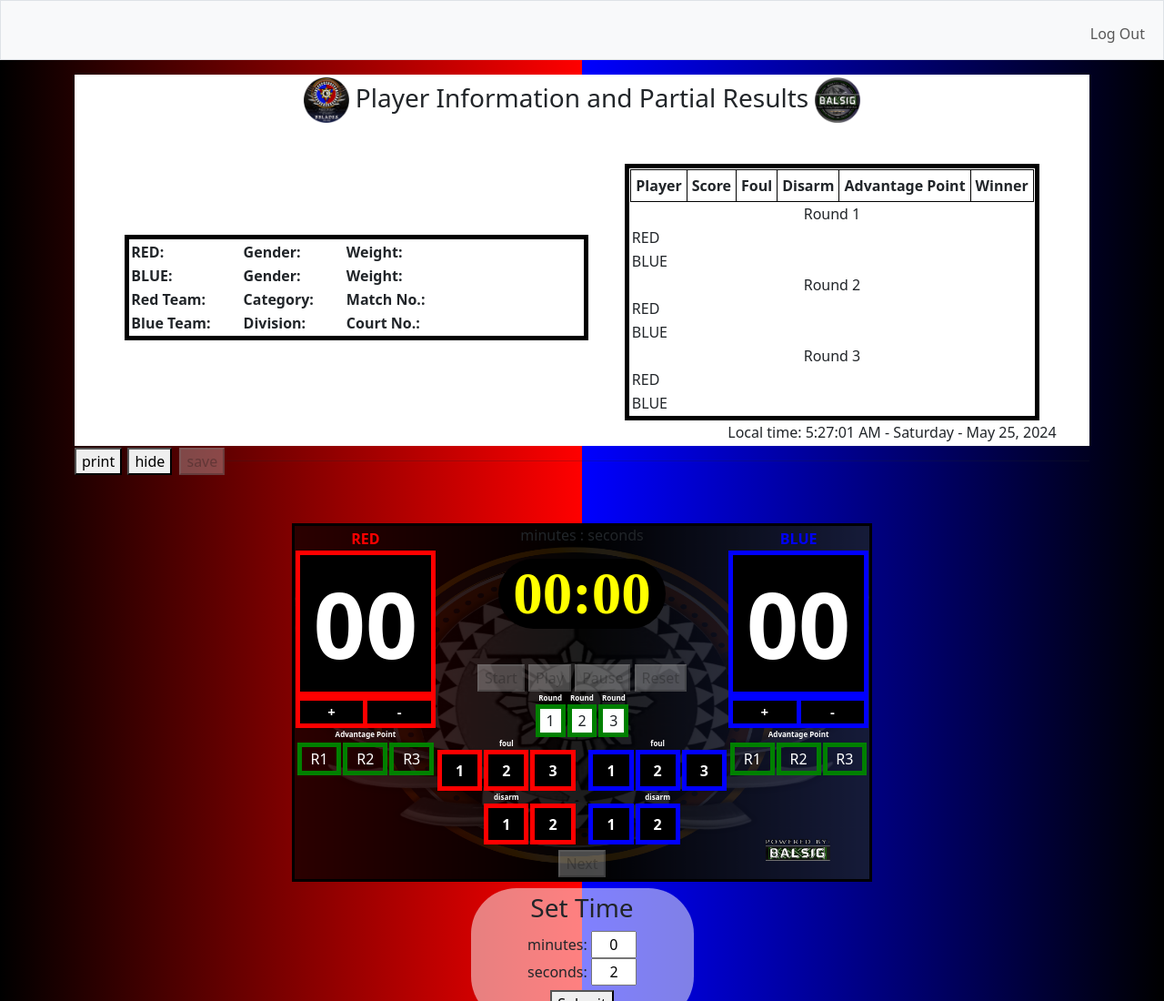
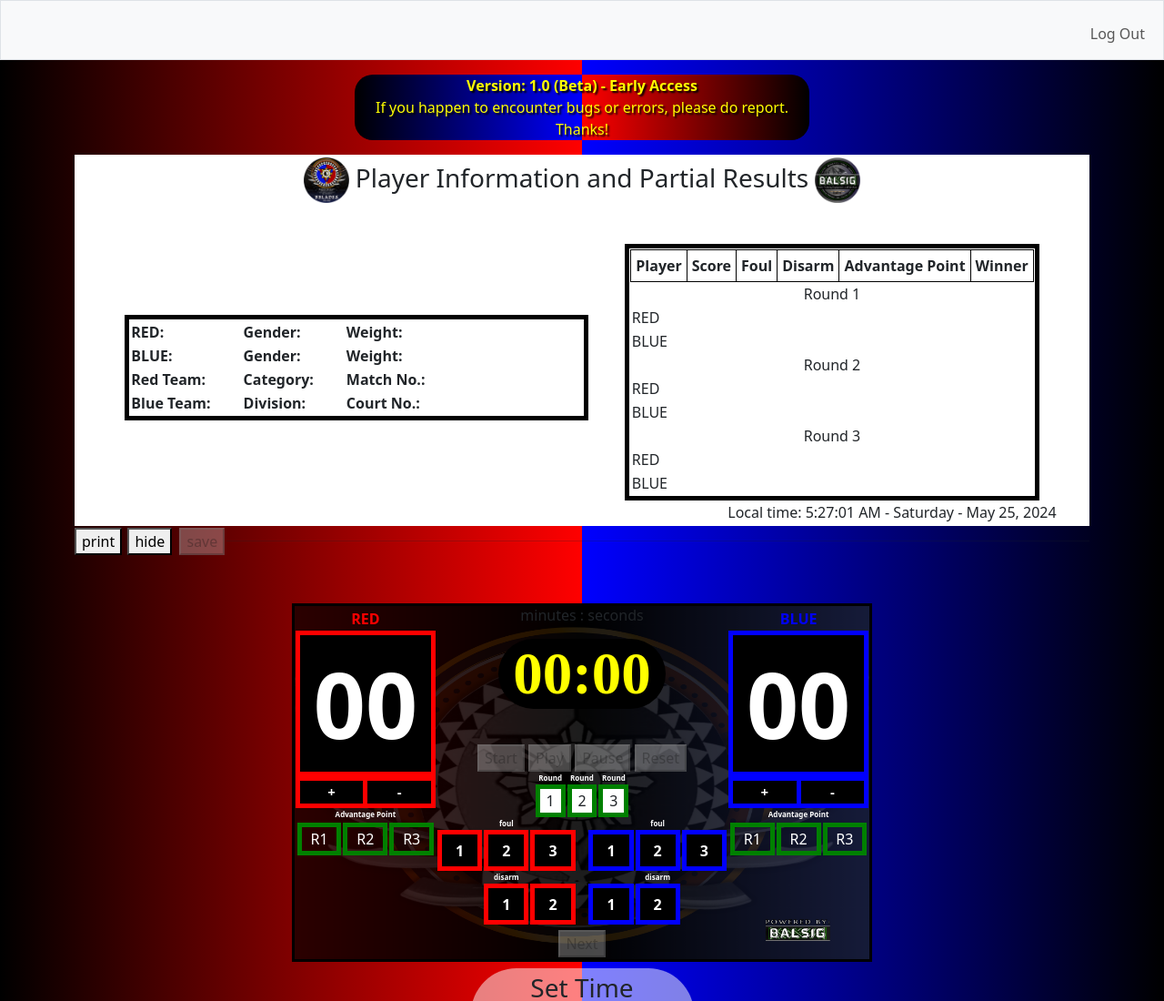
Before and after one commit to Ashvelodonan/testProject, a plain HTML site: page index2.html in a window 1280 px wide. Shown: the top 1100 px of the page at 91% size. Drawn offline with nearby package versions, Linux system fonts and the light colour scheme.

Commit message:
Update index2.html

```diff
--- a/index2.html
+++ b/index2.html
@@ -28,6 +28,13 @@
             <header>
             </header>
         <main class="container py-5 text-center">
+                <div style="background: linear-gradient(to right, black 0%, blue 50%, red 50%, black 100%);
+                width: 500px; margin:auto; margin-bottom: 5px; border-radius: 20px; color: yellow; text-shadow: 2px 2px 2px black;">
+                    <p><strong>Version: 1.0 (Beta) - Early Access</strong>
+                    <br /> If you happen to encounter bugs or errors, please do report. Thanks!
+                    </p>
+                </div>
+
             <table tabindex="0" id="tablePartial" style="display:grid; background:white;">
             <tbody>
                 <tr>
@@ -546,9 +553,9 @@
                     </tr>
                 </table>
             </div>
+                <script src="static/scoreboard/scoreboard.js"></script>
         </main>
     <footer>
-        <script src="static/scoreboard/scoreboard.js"></script>
     </footer>
     </body>
 </html>
```
